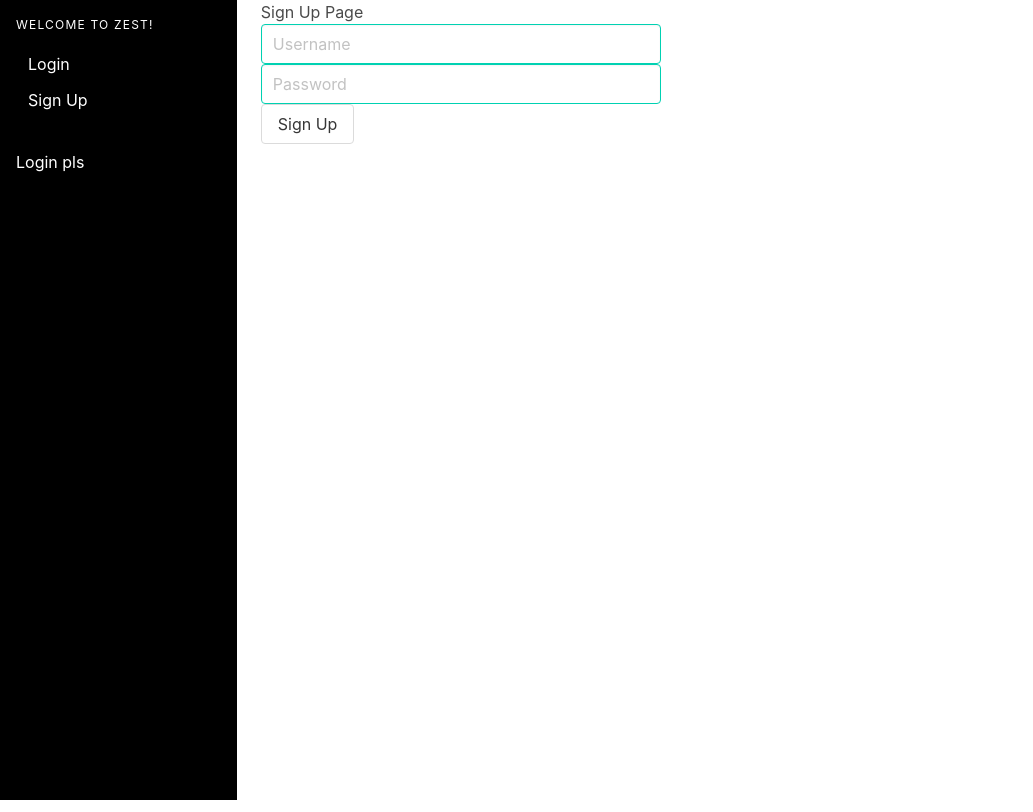
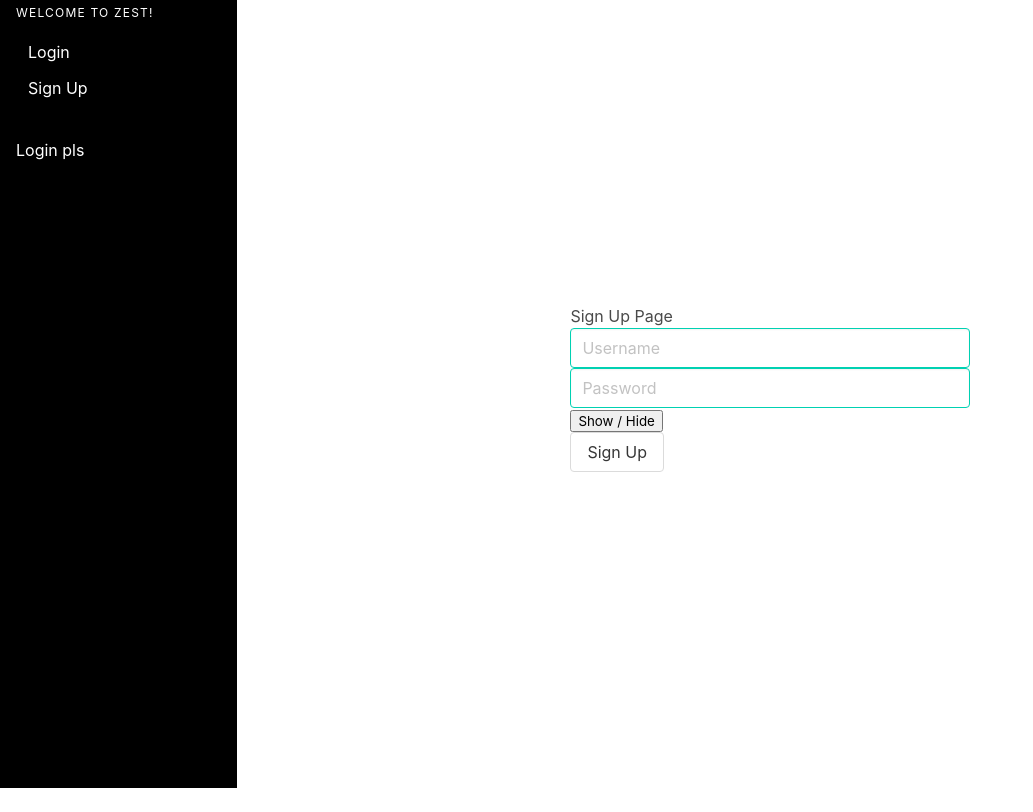
Before and after one commit to lorneez/mini-amazon, a React (Create React App) app in the folder mini-amazon/: page /sign-up in a window 1280 px wide. Shown: the whole page, without its empty margins (0-1033 px from the left). Built offline with nearby package versions, Linux system fonts and the light colour scheme; the HTML template or start-up script is replaced by a standard one.

Commit message:
centered components and added hide password to all password pages

```diff
--- a/mini-amazon/src/pages/landing/LoginPage.js
+++ b/mini-amazon/src/pages/landing/LoginPage.js
@@ -1,6 +1,6 @@
 import React, {useState, useContext} from "react"
 import { useHistory } from "react-router-dom";
-
+import './Style.css';
 import SideBarComponent from "../../components/SideBarComponent";
 import {AuthContext} from "../../contexts/AuthContext";
 import PasswordInput from "../../components/PasswordInput";
@@ -33,11 +33,11 @@ function LoginPage() {
 
     return (
         <div>
-            <div className={"columns"}>
+            <div className={"columns center"}>
                 <div className={"column is-one-fifth"}>
                     <SideBarComponent type={"landing"}/>
                 </div>
-                <div className={"column"}>
+                <div className={"column center"}>
                     <flexbox className={"is-align-items-end"}>
                     <div className={"container"}>
                         Login Page
@@ -45,9 +45,6 @@ function LoginPage() {
                             <input className="input is-primary"  value={username} type="text" placeholder="Username"
                                    onChange={(e)=>setUsername(e.target.value)}
                             />
-                            {/* <input className="input is-primary" value={password} type="text" placeholder="Password"
-                                   onChange={(e)=>setPassword(e.target.value)}
-                            /> */}
                             <PasswordInput value = {password}/>
                             <button className="button" onClick={() => handleSubmit()}>Login</button>
                         </div>
--- a/mini-amazon/src/pages/landing/SignUpPage.js
+++ b/mini-amazon/src/pages/landing/SignUpPage.js
@@ -1,9 +1,9 @@
 import React, {useState, useContext} from "react"
 import { useHistory } from "react-router-dom";
-
+import './Style.css';
 import SideBarComponent from "../../components/SideBarComponent";
 import {AuthContext} from "../../contexts/AuthContext";
-
+import PasswordInput from "../../components/PasswordInput";
 
 function SignUpPage() {
     const history = useHistory();
@@ -31,27 +31,32 @@ function SignUpPage() {
 
     return (
         <div>
-            <div className={"columns"}>
+            <div className={"columns center"}>
                 <div className={"column is-one-fifth"}>
                     <SideBarComponent type={"landing"}/>
                 </div>
-                <div className={"column"}>
-                    <div className={"container"}>
+                <div className={"column center"}>
+                <flexbox className={"is-align-items-end"}>
+                    <div className={"container "}>
                         Sign Up Page
                         <div style={{width: 400}}>
                             <input className="input is-primary"  value={username} type="text" placeholder="Username"
                                    onChange={(e)=>setUsername(e.target.value)}
                             />
-                            <input className="input is-primary" value={password} type="text" placeholder="Password"
+                            <PasswordInput value = {password}/>
+                            {/* <input className="input is-primary" value={password} type="text" placeholder="Password"
                                    onChange={(e)=>setPassword(e.target.value)}
-                            />
+                            /> */}
                             <button className="button" onClick={() => handleSubmit()}>Sign Up</button>
                         </div>
                     </div>
+                </flexbox>
                 </div>
             </div>
         </div>
     )
 }
 
+
+
 export default SignUpPage;
--- /dev/null
+++ b/mini-amazon/src/pages/landing/Style.css
@@ -0,0 +1,6 @@
+.center {
+    display: flex;
+    justify-content: center;
+    align-items: center;
+      height:100vh;
+}
```
